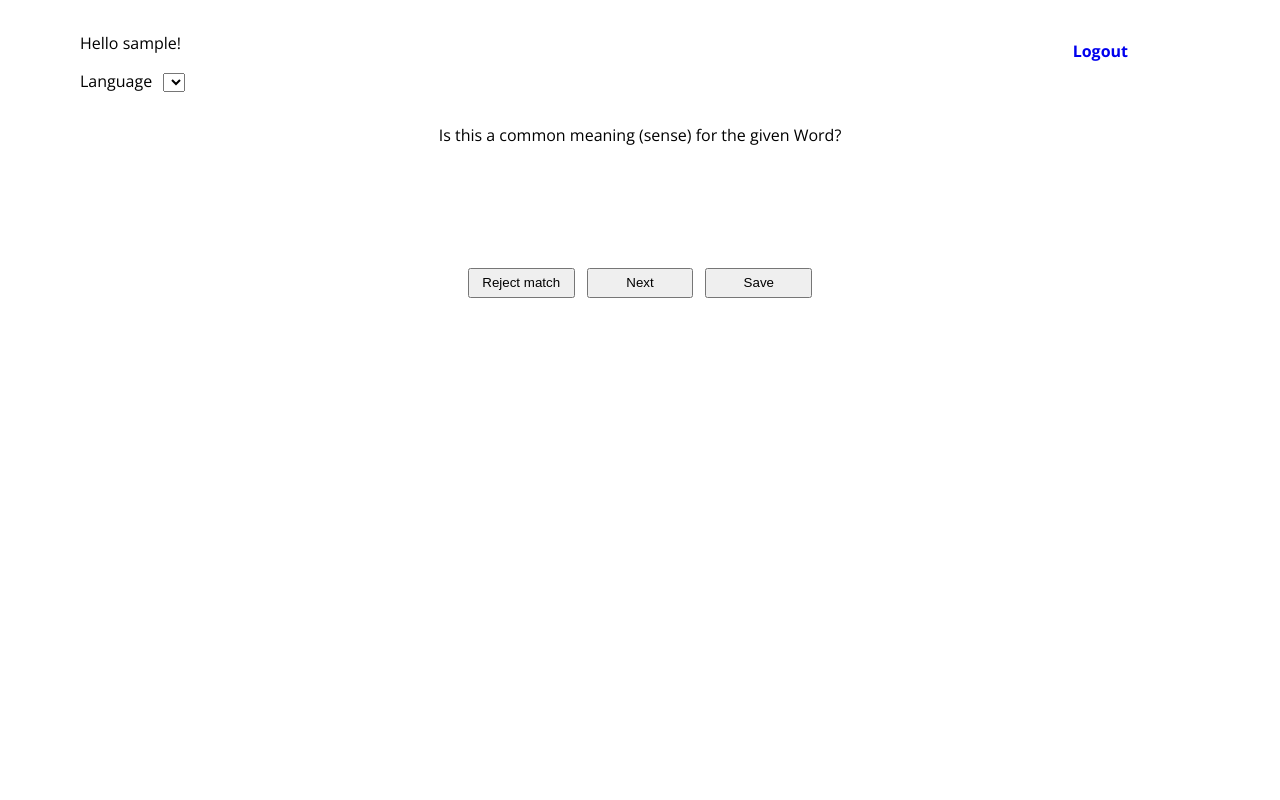
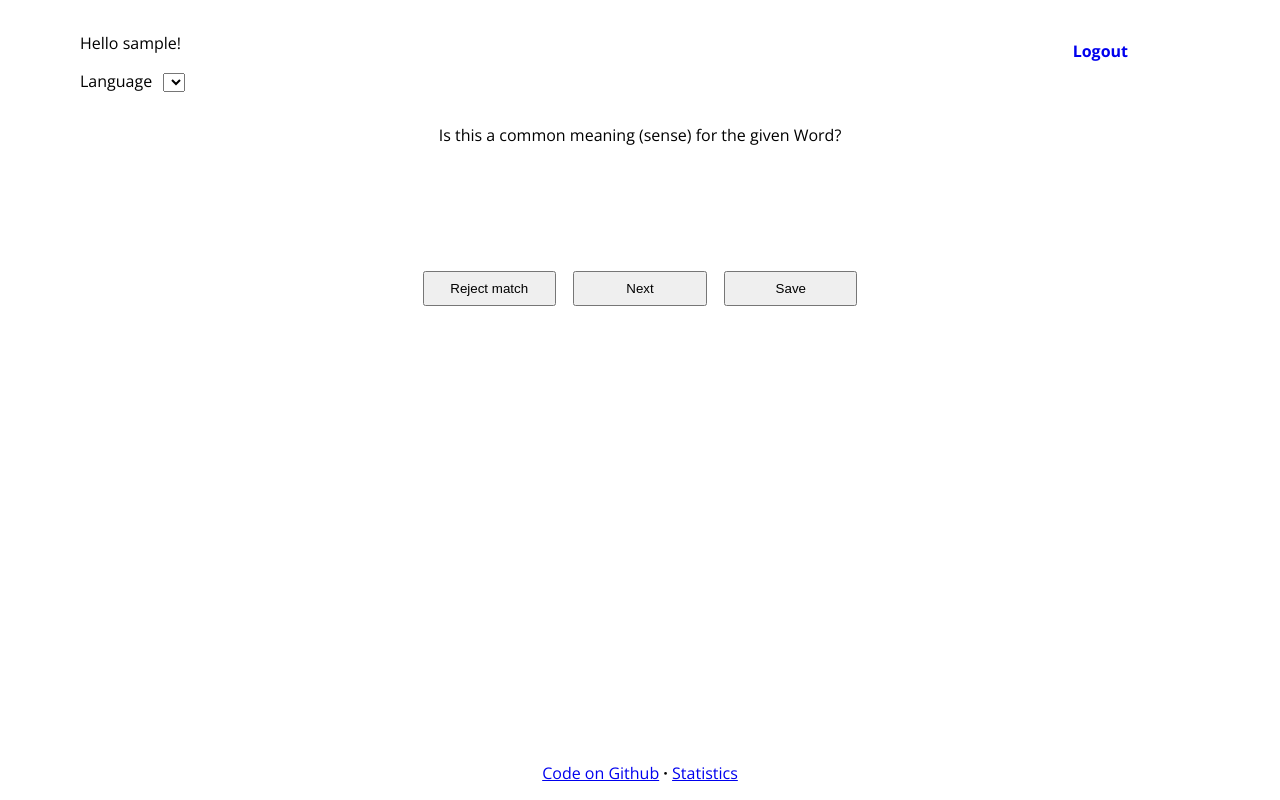
Before and after one commit to Nudin/makesense, a Flask app: page / in a window 1280 px wide. Run offline with Flask 2, Linux system fonts and the light colour scheme; the visitor is signed in with stand-in values (Sample User, id 1); data that the repository does not hold is empty; parts of the project's set-up code (start-up, migrations or seed data) failed here and were passed over; some libraries are stand-ins or nearby versions.

Commit message:
small CSS update v2

```diff
--- a/static/main.css
+++ b/static/main.css
@@ -58,7 +58,7 @@ div {
 
 .QID {
 	display: inline-block;
-	margin: 0 0 0.5em 1em;
+	margin: 0 0 0.75em 1em;
 }
 
 .LID {
@@ -67,7 +67,7 @@ div {
 }
 
 button {
-	margin: 0.3em;
+	margin: 0.5em;
 }
 
 .message {
@@ -76,6 +76,13 @@ button {
 }
 
 #rejectbtn, #nextbtn, #savebtn {
-	padding: 0.4em;
-	width: 8em;
+	padding: 0.6em;
+	width: 10em;
 }
+
+.stickyfooter {
+	position: absolute;
+	bottom: 1em;
+	left: 50%;
+	transform: translateX(-50%);
+}
--- a/templates/index.html
+++ b/templates/index.html
@@ -48,4 +48,11 @@
                 <div class="LID"></div>
         </div>
 
+        <div class="stickyfooter">
+                <div class="footer">
+                        <a href="https://github.com/Nudin/makesense">Code on Github</a>
+                        <b>·</b>
+                        <a href="./statistics">Statistics</a>
+                </div>
+        </div>
 {% endblock %}
```
